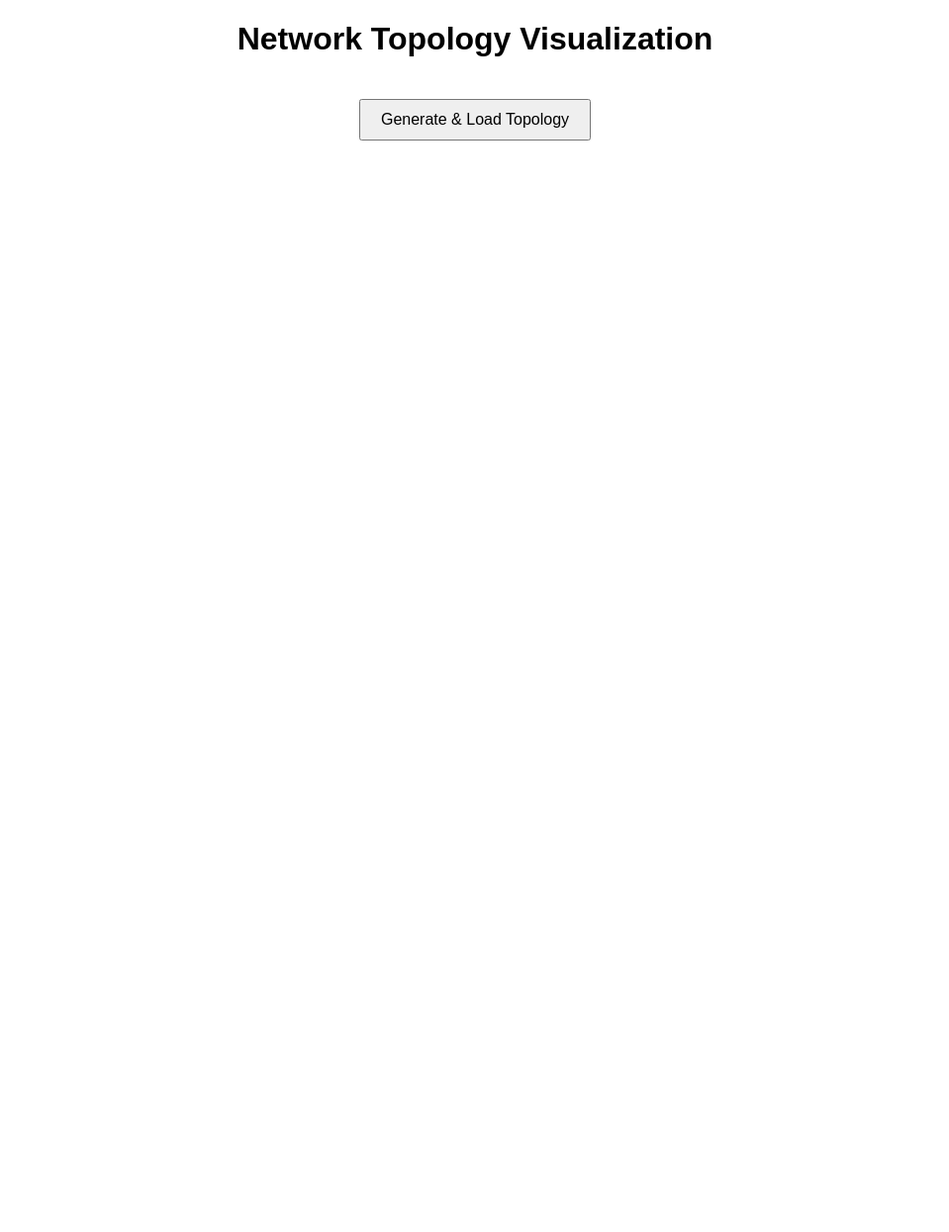
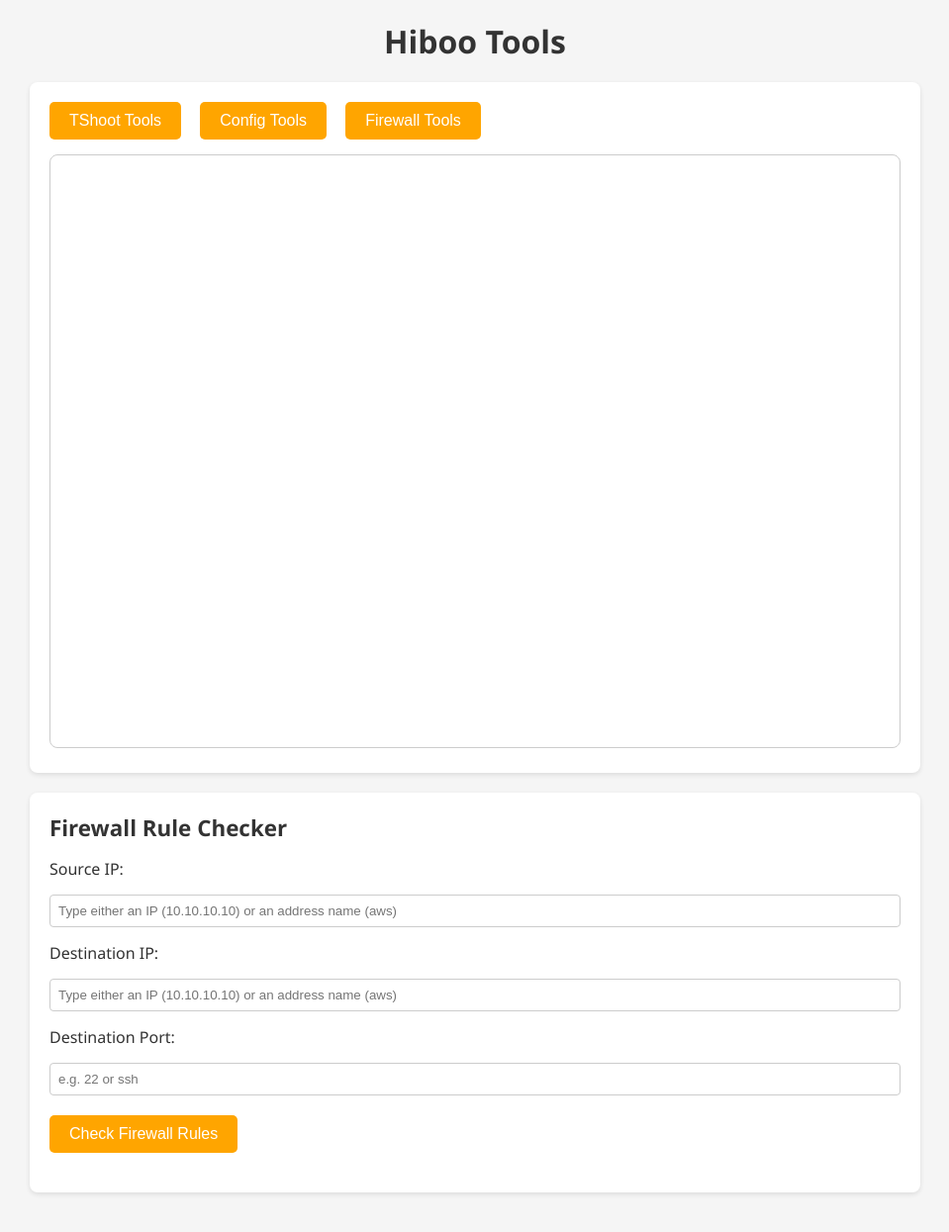
Before and after one commit to felipebarbosaHiboo/automTopology, a Flask app: page / in a window 1280 px wide. Shown: the whole page at 99% size, without its empty margins (160-1119 px from the left). Before the commit the page ends 142 px from the top, so only its background shows below. Run offline with Flask 3, Linux system fonts and the light colour scheme.

Commit message:
before napalm

```diff
--- a/app.py
+++ b/app.py
@@ -1,74 +1,19 @@
+# app.py
+from flask import Flask, render_template, send_file, request, jsonify
+import os
 
-
-from flask import Flask, render_template, send_file
-import os
-import re
-import xml.etree.ElementTree as ET
-import networkx as nx
-from pyvis.network import Network
+from topology import NetworkTopology
+from firewall import (
+    parse_firewall_config,
+    check_firewall_rules_with_masks,
+)
+# NEW import
+from backup_config import backup_configs_for_all_devices
 
 app = Flask(__name__)
 
-# Define the folder where interface files are stored
 FOLDER_PATH = "./interface_files"
-
-class NetworkTopology:
-    def __init__(self, folder_path):
-        self.folder_path = folder_path
-        self.graph = nx.Graph()
-
-    def parse_interface_descriptions(self, file_path):
-        """Parses a network interface description file."""
-        with open(file_path, "r") as file:
-            lines = file.readlines()
-
-        hostname_match = re.match(r"([^/]+)(?:-re\d+)?\.txt$", os.path.basename(file_path))
-        if not hostname_match:
-            return None
-
-        hostname = hostname_match.group(1)
-        interfaces = []
-
-        for line in lines:
-            match = re.match(r"(\S+)\s+(up|down)\s+(up|down)\s+(\S+)(?:\s+(\S+))?", line)
-            if match:
-                local_intf, admin_status, oper_status, remote_device, remote_intf = (
-                    match.group(1), match.group(2), match.group(3), match.group(4), match.group(5) or None
-                )
-
-                if re.match(r"^(irb|lo0|ps)\.", local_intf) or not remote_intf:
-                    continue
-
-                is_down = admin_status == "down" or oper_status == "down"
-                interfaces.append((hostname, local_intf, remote_device, remote_intf, is_down))
-
-        return interfaces
-
-    def build_topology(self):
-        """Builds a network topology from parsed data."""
-        for file in os.listdir(self.folder_path):
-            if file.endswith(".txt"):
-                file_path = os.path.join(self.folder_path, file)
-                connections = self.parse_interface_descriptions(file_path)
-                if connections:
-                    for src, src_intf, dst, dst_intf, is_down in connections:
-                        color = "red" if is_down else "green"
-                        self.graph.add_edge(src, dst, label=f"{src_intf} ↔ {dst_intf}", color=color)
-
-    def visualize_topology_interactive(self, output_file="static/network_topology.html"):
-        """Generates an interactive topology visualization."""
-        net = Network(height="800px", width="100%", notebook=False, bgcolor="#222222", font_color="white")
-
-        for node in self.graph.nodes():
-            net.add_node(node, label=node, title=node, color="skyblue")
-
-        for src, dst, data in self.graph.edges(data=True):
-            edge_color = data.get("color", "green")
-            net.add_edge(src, dst, title=data["label"], color=edge_color)
-
-        net.write_html(output_file)
-        return output_file
-
+FIREWALL_CONFIG_FILE = "./firewall_files/firewall_10_11_0_31.txt"
 
 @app.route("/")
 def home():
@@ -76,11 +21,96 @@ def home():
 
 @app.route("/generate_topology")
 def generate_topology():
-    """Generates network topology and serves the visualization."""
     topology = NetworkTopology(FOLDER_PATH)
     topology.build_topology()
     html_file = topology.visualize_topology_interactive()
     return send_file(html_file)
 
+@app.route("/check_firewall", methods=["POST"])
+def check_firewall():
+    src_ip = request.form.get("src_ip", "")
+    dst_ip = request.form.get("dst_ip", "")
+    dst_port = request.form.get("dst_port", "")
+
+    fw_data = parse_firewall_config(FIREWALL_CONFIG_FILE)
+
+    # Single pass check
+    src_equiv, dst_equiv, port_equiv, matched_policies = check_firewall_rules_with_masks(
+        src_ip, dst_ip, dst_port, fw_data
+    )
+
+    # Build the response as HTML
+    html = []
+    # No <script> tag here anymore!
+
+    # Always show the main summary
+    html.append('<h3>Firewall Check Results (Single Pass)</h3>')
+    html.append(f'<p><b>Source IP:</b> {src_ip}, '
+                f'<b>Destination IP:</b> {dst_ip}, '
+                f'<b>Port:</b> {dst_port}</p>')
+
+    # Always show matched policies
+    if matched_policies:
+        html.append("""
+        <table class="firewall-table" border="1" cellpadding="5" style="border-collapse: collapse;">
+          <thead>
+            <tr>
+              <th>Policy Name</th>
+              <th>From-Zone</th>
+              <th>To-Zone</th>
+              <th>Source-Addresses</th>
+              <th>Destination-Addresses</th>
+              <th>Applications</th>
+            </tr>
+          </thead>
+          <tbody>
+        """)
+        for pol in matched_policies:
+            html.append(f"""
+            <tr>
+              <td>{pol['policy']}</td>
+              <td>{pol['from-zone']}</td>
+              <td>{pol['to-zone']}</td>
+              <td>{pol['src-address']}</td>
+              <td>{pol['dst-address']}</td>
+              <td>{pol['apps']}</td>
+            </tr>
+            """)
+        html.append("</tbody></table>")
+    else:
+        html.append("<p>No matching policy found.</p>")
+
+    # One "View More" button to show/hide expansions
+    html.append("""
+    <br>
+    <button onclick="toggleMore()">View More</button>
+    <div id="moreDetails" style="display:none; margin-top: 10px; border: 1px solid #ccc; padding: 10px;">
+    """)
+
+    # Inside this hidden div, we display expansions
+    html.append("<h4>Source IP Equivalents</h4>")
+    html.append(f"<p>{sorted(src_equiv)}</p>")
+
+    html.append("<h4>Destination IP Equivalents</h4>")
+    html.append(f"<p>{sorted(dst_equiv)}</p>")
+
+    html.append("<h4>Port/Application Equivalents</h4>")
+    html.append(f"<p>{sorted(port_equiv)}</p>")
+
+    html.append("</div>")  # end of moreDetails div
+
+    return "".join(html)
+
+# NEW route for backup:
+@app.route("/backup_configs")
+def backup_configs():
+    """
+    Route that triggers device backup logic.
+    For now, it just logs in (via napalm) and returns a snippet of config or error.
+    """
+    result = backup_configs_for_all_devices()
+    # We'll return the result as plain text or HTML
+    return f"<h3>Backup Results</h3><pre>{result}</pre>"
+
 if __name__ == "__main__":
     app.run(debug=True)
--- a/templates/index.html
+++ b/templates/index.html
@@ -1,24 +1,239 @@
 <!DOCTYPE html>
 <html lang="en">
 <head>
-    <meta charset="UTF-8">
-    <meta name="viewport" content="width=device-width, initial-scale=1.0">
-    <title>Network Topology</title>
+  <meta charset="UTF-8" />
+  <title>Hiboo Tools</title>
   <style>
-        body { font-family: Arial, sans-serif; text-align: center; }
-        iframe { width: 100%; height: 800px; border: none; }
-        button { padding: 10px 20px; font-size: 16px; margin-top: 20px; cursor: pointer; }
+    /* Basic resets and body styling */
+    * { box-sizing: border-box; margin: 0; padding: 0; }
+    body {
+      font-family: "Segoe UI", Tahoma, Geneva, Verdana, sans-serif;
+      background-color: #f5f5f5;
+      color: #333;
+      padding: 20px;
+    }
+    h1 {
+      text-align: center;
+      margin-bottom: 20px;
+      font-size: 2rem;
+    }
+    .container { max-width: 900px; margin: 0 auto; }
+    .card {
+      background-color: #fff;
+      padding: 20px;
+      margin-bottom: 20px;
+      border-radius: 8px;
+      box-shadow: 0 2px 5px rgba(0,0,0,0.1);
+    }
+    .card h2 {
+      margin-top: 0;
+      margin-bottom: 15px;
+      font-size: 1.4rem;
+    }
+
+    /* Orange button styling */
+    button {
+      background-color: #FFA500; /* Orange color */
+      border: none;
+      padding: 10px 20px;
+      color: #fff;
+      font-size: 16px;
+      border-radius: 5px;
+      cursor: pointer;
+      transition: background-color 0.3s ease;
+    }
+    button:hover {
+      background-color: #cc8400; /* darker orange on hover */
+    }
+
+    /* Dropdown container */
+    .dropdown {
+      position: relative;
+      display: inline-block;
+      margin-right: 15px; /* spacing between dropdowns */
+    }
+    .dropbtn {
+      /* same style as button above, but you could vary if you want */
+      background-color: #FFA500;
+      color: #fff;
+      padding: 10px 20px;
+      font-size: 16px;
+      border: none;
+      border-radius: 5px;
+      cursor: pointer;
+      transition: background-color 0.3s ease;
+    }
+    .dropbtn:hover {
+      background-color: #cc8400;
+    }
+
+    /* Dropdown content (hidden by default) */
+    .dropdown-content {
+      display: none;
+      position: absolute;
+      background-color: #fff;
+      min-width: 160px;
+      border-radius: 4px;
+      box-shadow: 0 2px 5px rgba(0,0,0,0.2);
+      z-index: 999;
+    }
+    /* Links inside dropdown */
+    .dropdown-content a {
+      color: #333;
+      padding: 10px 12px;
+      text-decoration: none;
+      display: block;
+      font-size: 14px;
+    }
+    .dropdown-content a:hover {
+      background-color: #f2f2f2;
+    }
+    /* Show the dropdown on hover */
+    .dropdown:hover .dropdown-content {
+      display: block;
+    }
+
+    iframe {
+      width: 100%;
+      height: 600px;
+      border: none;
+      margin-top: 15px;
+      border: 1px solid #ccc;
+      border-radius: 8px;
+    }
+    form label {
+      display: block;
+      margin-bottom: 10px;
+      font-weight: 500;
+    }
+    form input[type="text"] {
+      width: 100%;
+      padding: 8px;
+      margin-top: 5px;
+      border: 1px solid #ccc;
+      border-radius: 4px;
+    }
+    .form-group { margin-bottom: 15px; }
+    .form-actions { margin-top: 20px; }
+
+    /* Table styling */
+    table.firewall-table {
+      width: 100%;
+      border-collapse: collapse;
+      margin-top: 15px;
+    }
+    .firewall-table th, .firewall-table td {
+      border: 1px solid #ddd;
+      padding: 8px;
+      text-align: left;
+    }
+    .firewall-table th { background-color: #f2f2f2; }
   </style>
 </head>
 <body>
-    <h1>Network Topology Visualization</h1>
-    <button onclick="loadTopology()">Generate & Load Topology</button>
+
+<div class="container">
+  <h1>Hiboo Tools</h1>
+
+  <div class="card" id="topologyCard">
+    <div class="dropdown">
+      <button class="dropbtn">TShoot Tools</button>
+      <div class="dropdown-content">
+        <a href="#" onclick="loadTopology();return false;">Generate Topology</a>
+        <a href="#">Customer Shoot</a>
+      </div>
+    </div>
+
+    <div class="dropdown">
+      <button class="dropbtn">Config Tools</button>
+      <div class="dropdown-content">
+        <a href="#">Config New Customer</a>
+        <a href="#">Check Current Customer Config</a>
+        <!-- NEW item for backups: points to /backup_configs route -->
+        <a href="/backup_configs">Backup Device Config</a>
+      </div>
+    </div>
+
+    <div class="dropdown">
+      <button class="dropbtn">Firewall Tools</button>
+      <div class="dropdown-content">
+        <a href="#">New Rule</a>
+        <a href="#firewallCard">Check Firewall Rule</a>
+      </div>
+    </div>
+
     <iframe id="topologyFrame" src=""></iframe>
+  </div>
+
+  <!-- Second card: Firewall Rule Checker form -->
+  <div class="card" id="firewallCard">
+    <h2>Firewall Rule Checker</h2>
+    <form id="fwCheckForm" method="POST" action="/check_firewall">
+      <div class="form-group">
+        <label>Source IP:</label>
+        <input type="text" name="src_ip" required
+               placeholder="Type either an IP (10.10.10.10) or an address name (aws)" />
+      </div>
+      <div class="form-group">
+        <label>Destination IP:</label>
+        <input type="text" name="dst_ip" required
+               placeholder="Type either an IP (10.10.10.10) or an address name (aws)" />
+      </div>
+      <div class="form-group">
+        <label>Destination Port:</label>
+        <input type="text" name="dst_port" required
+               placeholder="e.g. 22 or ssh"
+               pattern="^(\d{1,5}|[a-zA-Z][a-zA-Z0-9-_]+)$"
+               title="Enter a numeric port (like 22) or a protocol name (like ssh)." />
+      </div>
+      <div class="form-actions">
+        <button type="submit">Check Firewall Rules</button>
+      </div>
+    </form>
+
+    <!-- The AJAX results go here -->
+    <div id="fwResult" style="margin-top: 20px;"></div>
+  </div>
+</div>
 
 <script>
 function loadTopology() {
-            document.getElementById('topologyFrame').src = "/generate_topology";
+  document.getElementById("topologyFrame").src = "/generate_topology";
 }
+
+// If you have "toggleMore()" or "toggleLines()" for expansions, define them here
+function toggleMore() {
+  let div = document.getElementById("moreDetails");
+  if (!div) return;
+  div.style.display = (div.style.display === "none") ? "block" : "none";
+}
+
+function toggleLines() {
+  let div = document.getElementById("lineDetails");
+  if (!div) return;
+  div.style.display = (div.style.display === "none") ? "block" : "none";
+}
+
+// Intercept the form submission, do an AJAX fetch, then show the results in #fwResult
+const fwCheckForm = document.getElementById('fwCheckForm');
+fwCheckForm.addEventListener('submit', async function(e) {
+  e.preventDefault();
+  const formData = new FormData(fwCheckForm);
+
+  try {
+    const response = await fetch('/check_firewall', {
+      method: 'POST',
+      body: formData
+    });
+    const html = await response.text();
+    document.getElementById('fwResult').innerHTML = html;
+  } catch (err) {
+    document.getElementById('fwResult').innerHTML =
+      '<p style="color:red;">Error checking firewall rules.</p>';
+    console.error(err);
+  }
+});
 </script>
+
 </body>
 </html>
```
Also changed, not shown: static/network_topology.html (+2 -2 lines), 4 other files. Lines whose indentation alone changed are shown as unchanged.
